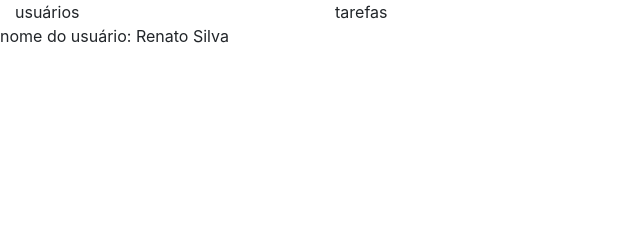
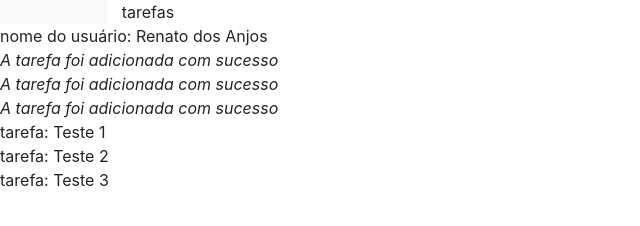
Before and after one commit to mat3ed18/teste-dbj, a website: page index.html in a window 1280 px wide. Shown: the whole page, without its empty margins (0-640 px from the left). Drawn offline with nearby package versions, Linux system fonts and the light colour scheme.

Commit message:
fazendo exemplos

```diff
--- a/index.html
+++ b/index.html
@@ -7,13 +7,15 @@
     <body>
         <div class="container-fluid">
             <div class="row">
-                <div class="col-3">usuários</div>
-                <div class="col-9">tarefas</div>
+                <div class="col-1 bg-light">
+
+                </div>
+                <div class="col-11">tarefas</div>
             </div>
         </div>
 
         <script src="node_modules/jquery/dist/jquery.min.js"></script>
-        <script src="node_modules/bootstrap/dist/js/bootstrap.min.js"></script>
+        <script src="node_modules/bootstrap/dist/js/bootstrap.bundle.min.js"></script>
         <script src="js/tarefaestado.js"></script>
         <script src="js/tarefa.js"></script>
         <script src="js/usuario.js"></script>
--- a/js/main.js
+++ b/js/main.js
@@ -1,6 +1,15 @@
 "use strict";
 var tarefas;
 (function (tarefas) {
-    var usuario = new tarefas.Usuario(1, "Renato Silva");
-    document.write("nome do usuário: " + usuario.nome);
+    var usuario = new tarefas.Usuario(1, "Renato dos Anjos");
+    document.body.innerHTML += "nome do usuário: " + usuario.nome;
+    var tarefa1 = new tarefas.Tarefa(1, "Teste 1", tarefas.TarefaEstado.PENDENTE);
+    var tarefa2 = new tarefas.Tarefa(2, "Teste 2", tarefas.TarefaEstado.PENDENTE);
+    var tarefa3 = new tarefas.Tarefa(3, "Teste 3", tarefas.TarefaEstado.PENDENTE);
+    usuario.adicionarTarefa(tarefa1);
+    usuario.adicionarTarefa(tarefa2);
+    usuario.adicionarTarefa(tarefa3);
+    usuario.tarefas.forEach(function (tarefa) {
+        document.body.innerHTML += "<br>tarefa: " + tarefa.descricao;
+    });
 })(tarefas || (tarefas = {}));
--- a/js/tarefa.js
+++ b/js/tarefa.js
@@ -2,7 +2,10 @@
 var tarefas;
 (function (tarefas) {
     var Tarefa = /** @class */ (function () {
-        function Tarefa() {
+        function Tarefa(id, descricao, estado) {
+            this._id = id;
+            this._descricao = descricao;
+            this._estado = estado;
         }
         Object.defineProperty(Tarefa.prototype, "id", {
             get: function () {
--- a/js/usuario.js
+++ b/js/usuario.js
@@ -3,6 +3,7 @@ var tarefas;
 (function (tarefas_1) {
     var Usuario = /** @class */ (function () {
         function Usuario(id, nome) {
+            this._tarefas = [];
             this._id = id;
             this._nome = nome;
         }
@@ -36,6 +37,10 @@ var tarefas;
             enumerable: false,
             configurable: true
         });
+        Usuario.prototype.adicionarTarefa = function (tarefa) {
+            this._tarefas.push(tarefa);
+            document.body.innerHTML += "<br><i>A tarefa foi adicionada com sucesso</i>";
+        };
         return Usuario;
     }());
     tarefas_1.Usuario = Usuario;
--- a/ts/tarefa.ts
+++ b/ts/tarefa.ts
@@ -3,6 +3,12 @@ namespace tarefas {
         private _id: number;
         private _descricao: string;
         private _estado: TarefaEstado;
+
+        constructor (id: number, descricao: string, estado: TarefaEstado) {
+            this._id = id;
+            this._descricao = descricao;
+            this._estado = estado;
+        }
 
         get id () {
             return this._id;
```
Also changed, not shown: ts/main.ts (+26 -2 lines), ts/usuario.ts (+6 -1 lines).
